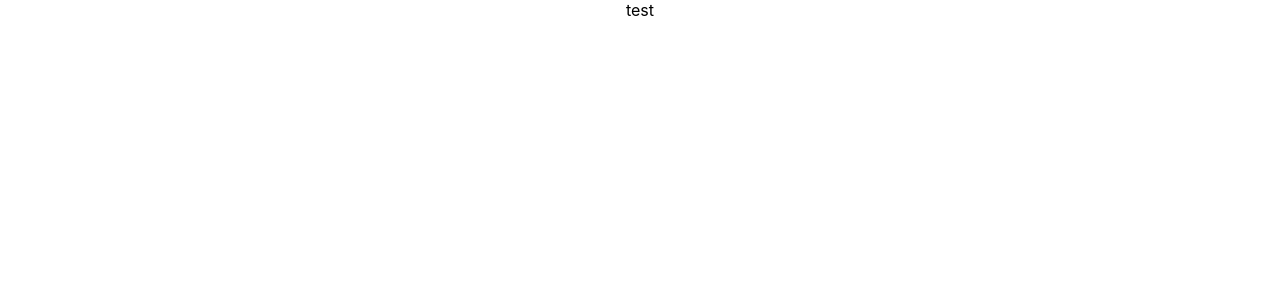
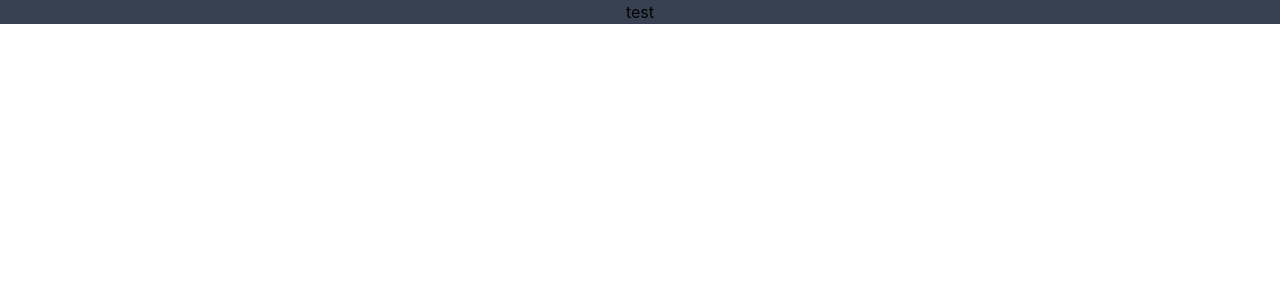
Before and after one commit to randomlylelo/thank-you-react, a React (Create React App) app: page / in a window 1280 px wide. Shown: the top 300 px of the page. Built offline with nearby package versions, Linux system fonts and the light colour scheme.

Commit message:
actaully setup tailwind with CRA support

```diff
--- /dev/null
+++ b/craco.config.js
@@ -0,0 +1,10 @@
+module.exports = {
+  style: {
+    postcss: {
+      plugins: [
+        require('tailwindcss'),
+        require('autoprefixer'),
+      ],
+    },
+  },
+}
--- a/src/App.css
+++ /dev/null
@@ -1,3 +0,0 @@
-.App {
-  text-align: center;
-}
--- a/src/App.js
+++ b/src/App.js
@@ -1,8 +1,6 @@
-import './App.css';
-
 function App() {
   return (
-    <div className="App">
+    <div className="text-center bg-gray-700">
       <div>
         test
       </div>
--- a/src/index.css
+++ b/src/index.css
@@ -1,3 +1,7 @@
+@tailwind base;
+@tailwind components;
+@tailwind utilities;
+
 body {
   margin: 0;
   font-family: -apple-system, BlinkMacSystemFont, 'Segoe UI', 'Roboto', 'Oxygen',
--- /dev/null
+++ b/tailwind.config.js
@@ -0,0 +1,11 @@
+module.exports = {
+  purge: ['./src/**/*.{js,jsx,ts,tsx}', './public/index.html'],
+  darkMode: false, // or 'media' or 'class'
+  theme: {
+    extend: {},
+  },
+  variants: {
+    extend: {},
+  },
+  plugins: [],
+}
```
Also changed, not shown: package.json (+12 -6 lines), 1 other file (tests, documents, lock files or other folders).
